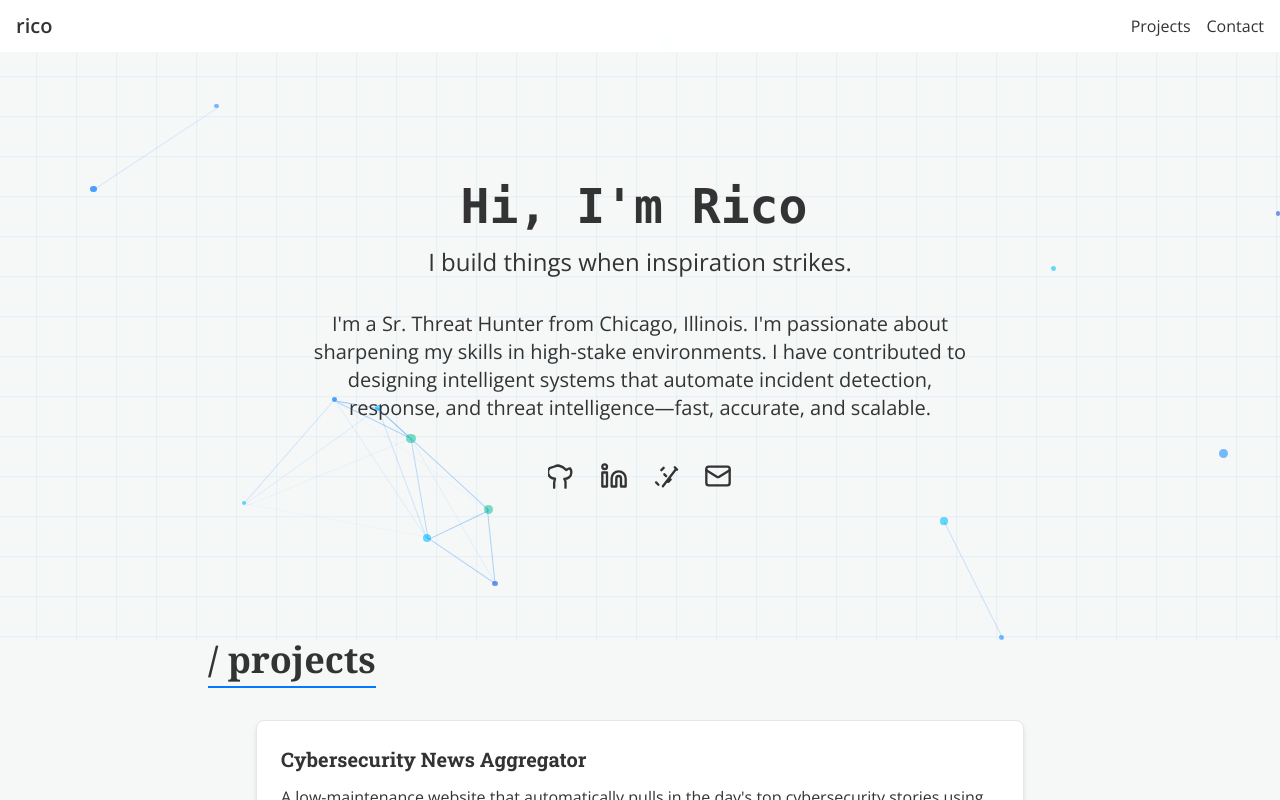
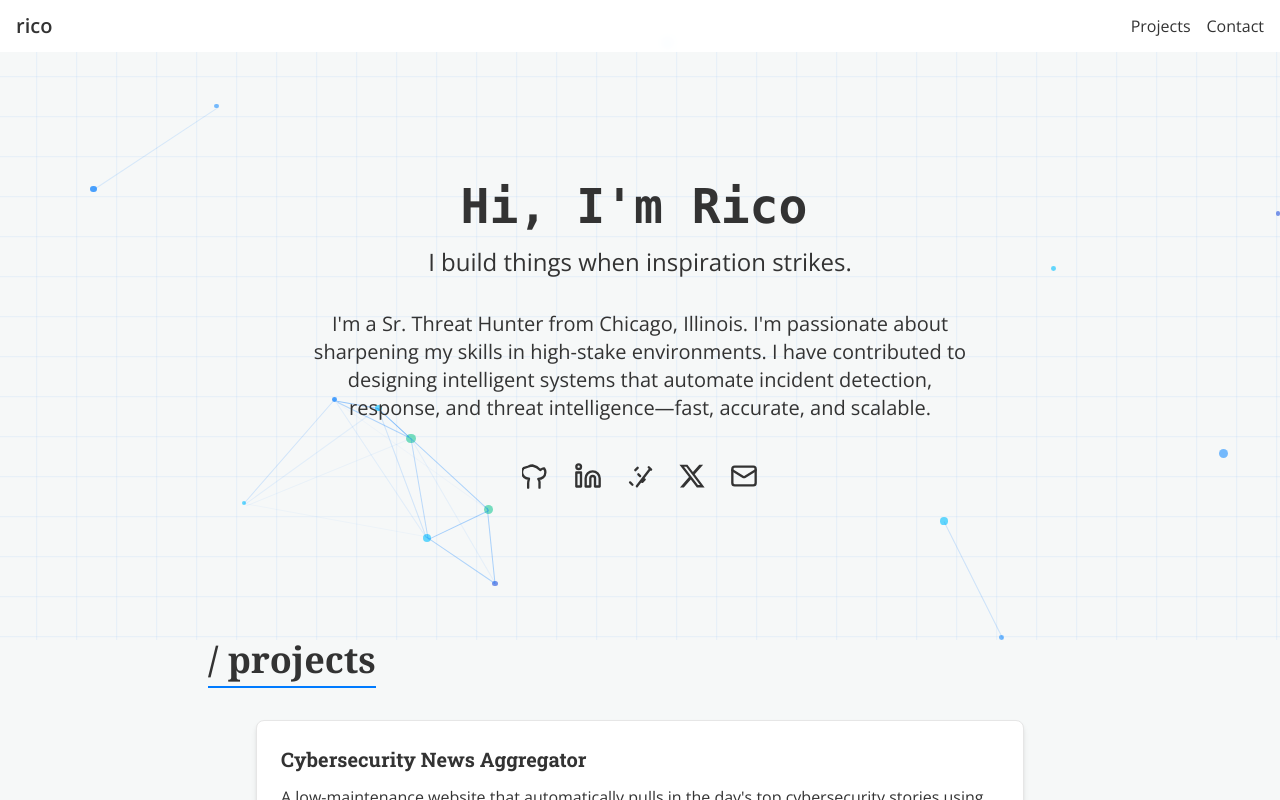
Before and after one commit to ricomanifesto/rico, a React (Vite) app: page / in a window 1280 px wide. Shown: the top 800 px of the page. Built offline with nearby package versions, Linux system fonts and the light colour scheme.

Commit message:
Add X profile link to social media section

```diff
--- a/src/components/IntroSection.tsx
+++ b/src/components/IntroSection.tsx
@@ -88,6 +88,12 @@ export default function IntroSection() {
               <path d="M20.17 6.6L9.33 20.83M5.5 19.5l-2-2M19.5 4.5l2 2M12.08 12.08l-1.5-1.5M10 5l-2 2M14 17l2-2"></path>
             </svg>
           </a>
+          <a href="https://x.com/ricomanifesto" target="_blank" rel="noopener noreferrer" aria-label="X"
+             className="text-primary hover:text-secondary transition duration-300 transform hover:-translate-y-1 hover:scale-110">
+            <svg xmlns="http://www.w3.org/2000/svg" width="28" height="28" viewBox="0 0 24 24" fill="currentColor">
+              <path d="M18.244 2.25h3.308l-7.227 8.26 8.502 11.24H16.17l-5.214-6.817L4.99 21.75H1.68l7.73-8.835L1.254 2.25H8.08l4.713 6.231zm-1.161 17.52h1.833L7.084 4.126H5.117z"/>
+            </svg>
+          </a>
           <a href="mailto:michaelrico124@gmail.com" aria-label="Email"
              className="text-primary hover:text-secondary transition duration-300 transform hover:-translate-y-1 hover:scale-110">
             <svg xmlns="http://www.w3.org/2000/svg" width="28" height="28" viewBox="0 0 24 24" fill="none" stroke="currentColor" strokeWidth="2" strokeLinecap="round" strokeLinejoin="round">
```
